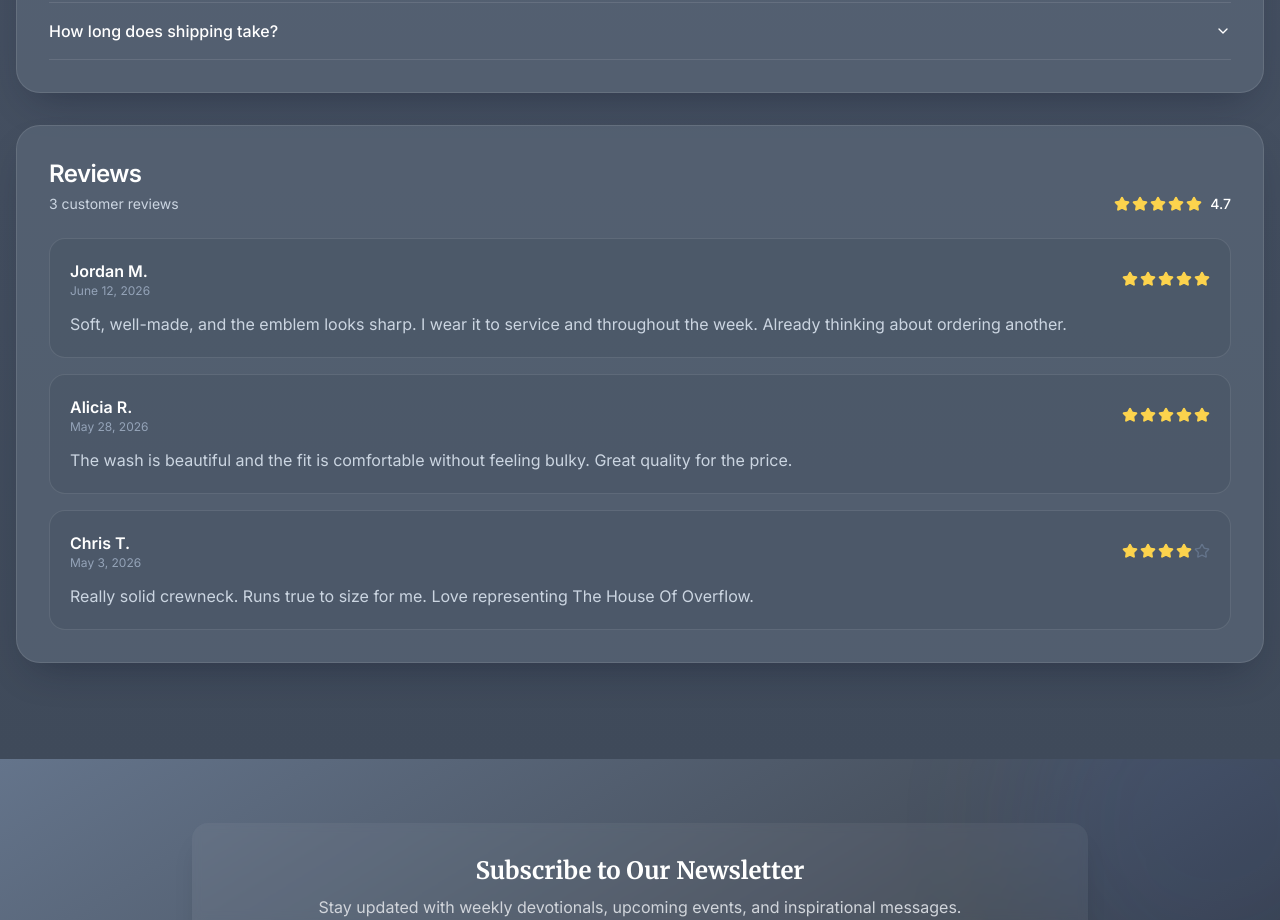
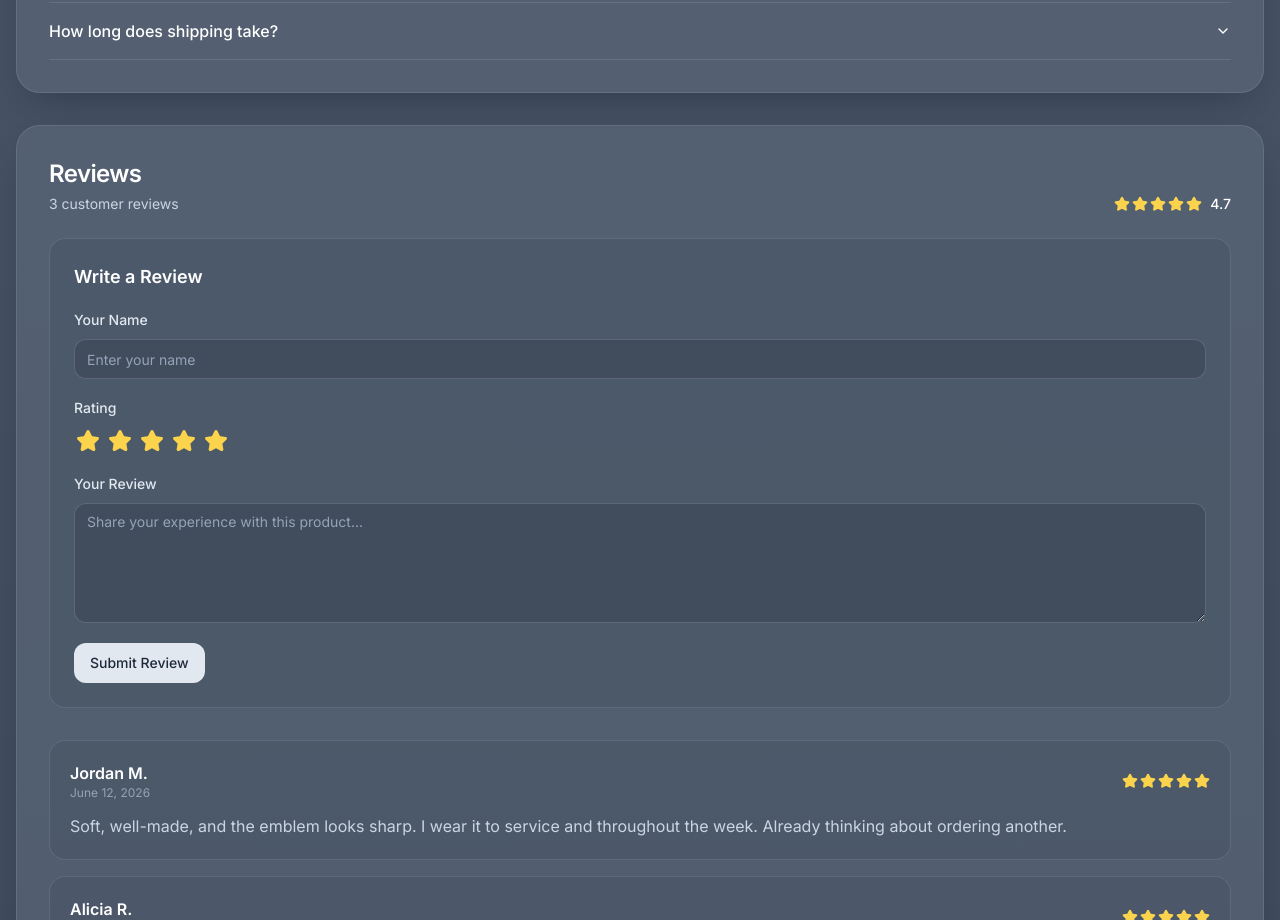
Before and after one commit to Ubaidd1/church_01, a Next.js app: page /shop/acid-wash-overflow-crewneck in a window 1280 px wide. Shown: the part 1880-2800 px from the top of the page. Built offline with nearby package versions, Linux system fonts and the light colour scheme.

Commit message:
Add ReviewsSection to ProductDetails component for improved customer feedback display. Simplify layout by replacing the previous reviews section with a dedicated component, enhancing code maintainability.

```diff
--- a/components/shop/ProductDetails.tsx
+++ b/components/shop/ProductDetails.tsx
@@ -17,6 +17,7 @@ import {
 } from "@/components/ui/breadcrumb"
 import AddToCartButton from "@/components/shop/AddToCartButton"
 import ProductImageGallery from "@/components/shop/ProductImageGallery"
+import ReviewsSection from "@/components/shop/ReviewsSection"
 import { formatPrice, type Product } from "@/data/products"
 
 type ProductDetailsProps = {
@@ -151,7 +152,7 @@ export default function ProductDetails({ product }: ProductDetailsProps) {
             productId={product.id}
             disabled={outOfStock}
             size="lg"
-            className="w-full sm:w-auto sm:min-w-[220px]"
+            className="w-full"
           />
         </div>
       </div>
@@ -186,41 +187,7 @@ export default function ProductDetails({ product }: ProductDetailsProps) {
           </Accordion>
         </section>
 
-        <section className="rounded-3xl border border-white/10 bg-[#5B6778]/70 p-6 shadow-[0_18px_40px_-18px_rgba(15,23,42,0.45)] md:p-8">
-          <div className="mb-6 flex flex-wrap items-end justify-between gap-3">
-            <div>
-              <h2 className="text-2xl font-semibold tracking-tight text-white">Reviews</h2>
-              <p className="mt-1 text-sm text-slate-300">
-                {product.reviews.length} customer{" "}
-                {product.reviews.length === 1 ? "review" : "reviews"}
-              </p>
-            </div>
-            {product.reviews.length > 0 && (
-              <div className="flex items-center gap-2">
-                <StarRating rating={Math.round(averageRating)} />
-                <span className="text-sm font-medium text-white">{averageRating.toFixed(1)}</span>
-              </div>
-            )}
-          </div>
-
-          <div className="space-y-4">
-            {product.reviews.map((review) => (
-              <article
-                key={review.id}
-                className="rounded-2xl border border-white/10 bg-[#465263]/45 p-5"
-              >
-                <div className="mb-3 flex flex-wrap items-center justify-between gap-2">
-                  <div>
-                    <p className="font-semibold text-white">{review.name}</p>
-                    <p className="text-xs text-slate-400">{review.date}</p>
-                  </div>
-                  <StarRating rating={review.rating} />
-                </div>
-                <p className="leading-relaxed text-slate-300">{review.comment}</p>
-              </article>
-            ))}
-          </div>
-        </section>
+        <ReviewsSection productId={product.id} initialReviews={product.reviews} />
       </div>
     </div>
   )
--- /dev/null
+++ b/components/shop/ReviewsSection.tsx
@@ -0,0 +1,232 @@
+"use client"
+
+import { useEffect, useState } from "react"
+import { Check, Star } from "lucide-react"
+import { Button } from "@/components/ui/button"
+import { Input } from "@/components/ui/input"
+import { Textarea } from "@/components/ui/textarea"
+import { Label } from "@/components/ui/label"
+import type { Product } from "@/data/products"
+
+type Review = Product["reviews"][number]
+
+type ReviewsSectionProps = {
+  productId: string
+  initialReviews: Review[]
+}
+
+function StarRating({ rating }: { rating: number }) {
+  return (
+    <div className="flex items-center gap-0.5" aria-label={`${rating} out of 5 stars`}>
+      {Array.from({ length: 5 }).map((_, index) => (
+        <Star
+          key={index}
+          className={`h-4 w-4 ${
+            index < rating ? "fill-amber-300 text-amber-300" : "fill-transparent text-slate-500"
+          }`}
+        />
+      ))}
+    </div>
+  )
+}
+
+function RatingPicker({
+  value,
+  onChange,
+}: {
+  value: number
+  onChange: (rating: number) => void
+}) {
+  return (
+    <div className="flex items-center gap-1">
+      {Array.from({ length: 5 }).map((_, index) => {
+        const rating = index + 1
+        const active = rating <= value
+        return (
+          <button
+            key={rating}
+            type="button"
+            aria-label={`${rating} star${rating === 1 ? "" : "s"}`}
+            onClick={() => onChange(rating)}
+            className="rounded-md p-0.5 transition-transform hover:scale-110"
+          >
+            <Star
+              className={`h-6 w-6 ${
+                active ? "fill-amber-300 text-amber-300" : "fill-transparent text-slate-400"
+              }`}
+            />
+          </button>
+        )
+      })}
+    </div>
+  )
+}
+
+export default function ReviewsSection({ productId, initialReviews }: ReviewsSectionProps) {
+  const storageKey = `hoo-product-reviews-${productId}`
+  const [reviews, setReviews] = useState<Review[]>(initialReviews)
+  const [name, setName] = useState("")
+  const [comment, setComment] = useState("")
+  const [rating, setRating] = useState(5)
+  const [submitted, setSubmitted] = useState(false)
+  const [error, setError] = useState("")
+
+  useEffect(() => {
+    try {
+      const stored = localStorage.getItem(storageKey)
+      if (stored) {
+        const parsed = JSON.parse(stored) as Review[]
+        if (Array.isArray(parsed)) {
+          setReviews([...initialReviews, ...parsed])
+        }
+      }
+    } catch {
+      setReviews(initialReviews)
+    }
+  }, [initialReviews, storageKey])
+
+  const averageRating =
+    reviews.length > 0
+      ? reviews.reduce((sum, review) => sum + review.rating, 0) / reviews.length
+      : 0
+
+  const handleSubmit = (event: React.FormEvent<HTMLFormElement>) => {
+    event.preventDefault()
+    setError("")
+
+    const trimmedName = name.trim()
+    const trimmedComment = comment.trim()
+
+    if (!trimmedName || !trimmedComment) {
+      setError("Please enter your name and review.")
+      return
+    }
+
+    if (rating < 1) {
+      setError("Please select a rating.")
+      return
+    }
+
+    const newReview: Review = {
+      id: `local-${Date.now()}`,
+      name: trimmedName,
+      rating,
+      date: new Date().toLocaleDateString("en-US", {
+        month: "long",
+        day: "numeric",
+        year: "numeric",
+      }),
+      comment: trimmedComment,
+    }
+
+    const existingUserReviews = (() => {
+      try {
+        const stored = localStorage.getItem(storageKey)
+        return stored ? (JSON.parse(stored) as Review[]) : []
+      } catch {
+        return []
+      }
+    })()
+
+    const nextUserReviews = [newReview, ...existingUserReviews]
+    localStorage.setItem(storageKey, JSON.stringify(nextUserReviews))
+    setReviews([newReview, ...reviews])
+    setName("")
+    setComment("")
+    setRating(5)
+    setSubmitted(true)
+    window.setTimeout(() => setSubmitted(false), 2500)
+  }
+
+  return (
+    <section className="rounded-3xl border border-white/10 bg-[#5B6778]/70 p-6 shadow-[0_18px_40px_-18px_rgba(15,23,42,0.45)] md:p-8">
+      <div className="mb-6 flex flex-wrap items-end justify-between gap-3">
+        <div>
+          <h2 className="text-2xl font-semibold tracking-tight text-white">Reviews</h2>
+          <p className="mt-1 text-sm text-slate-300">
+            {reviews.length} customer {reviews.length === 1 ? "review" : "reviews"}
+          </p>
+        </div>
+        {reviews.length > 0 && (
+          <div className="flex items-center gap-2">
+            <StarRating rating={Math.round(averageRating)} />
+            <span className="text-sm font-medium text-white">{averageRating.toFixed(1)}</span>
+          </div>
+        )}
+      </div>
+
+      <form
+        onSubmit={handleSubmit}
+        className="mb-8 rounded-2xl border border-white/10 bg-[#465263]/45 p-5 md:p-6"
+      >
+        <h3 className="mb-4 text-lg font-semibold text-white">Write a Review</h3>
+
+        <div className="mb-4 space-y-2">
+          <Label htmlFor="review-name" className="text-slate-200">
+            Your Name
+          </Label>
+          <Input
+            id="review-name"
+            value={name}
+            onChange={(event) => setName(event.target.value)}
+            placeholder="Enter your name"
+            className="rounded-xl border-white/15 bg-[#3F4A5A]/80 text-white placeholder:text-slate-400 focus-visible:ring-slate-300"
+          />
+        </div>
+
+        <div className="mb-4 space-y-2">
+          <Label className="text-slate-200">Rating</Label>
+          <RatingPicker value={rating} onChange={setRating} />
+        </div>
+
+        <div className="mb-5 space-y-2">
+          <Label htmlFor="review-comment" className="text-slate-200">
+            Your Review
+          </Label>
+          <Textarea
+            id="review-comment"
+            value={comment}
+            onChange={(event) => setComment(event.target.value)}
+            placeholder="Share your experience with this product..."
+            rows={4}
+            className="min-h-[120px] rounded-xl border-white/15 bg-[#3F4A5A]/80 text-white placeholder:text-slate-400 focus-visible:ring-slate-300"
+          />
+        </div>
+
+        {error && <p className="mb-3 text-sm text-red-300">{error}</p>}
+
+        <Button
+          type="submit"
+          className="w-full rounded-xl bg-slate-200 text-slate-800 hover:bg-white sm:w-auto"
+        >
+          {submitted ? (
+            <>
+              <Check className="mr-2 h-4 w-4" />
+              Review Submitted
+            </>
+          ) : (
+            "Submit Review"
+          )}
+        </Button>
+      </form>
+
+      <div className="space-y-4">
+        {reviews.map((review) => (
+          <article
+            key={review.id}
+            className="rounded-2xl border border-white/10 bg-[#465263]/45 p-5"
+          >
+            <div className="mb-3 flex flex-wrap items-center justify-between gap-2">
+              <div>
+                <p className="font-semibold text-white">{review.name}</p>
+                <p className="text-xs text-slate-400">{review.date}</p>
+              </div>
+              <StarRating rating={review.rating} />
+            </div>
+            <p className="leading-relaxed text-slate-300">{review.comment}</p>
+          </article>
+        ))}
+      </div>
+    </section>
+  )
+}
```
